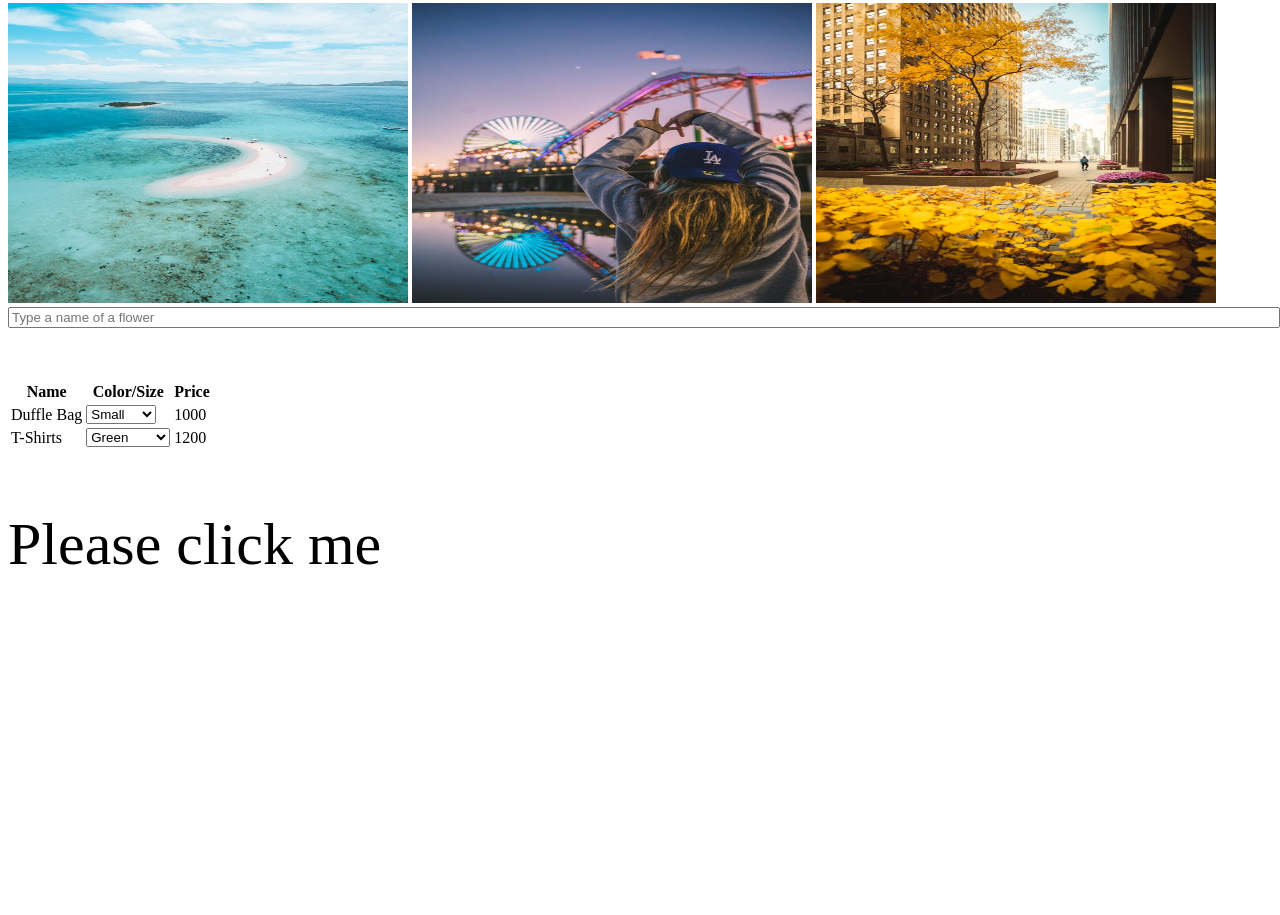
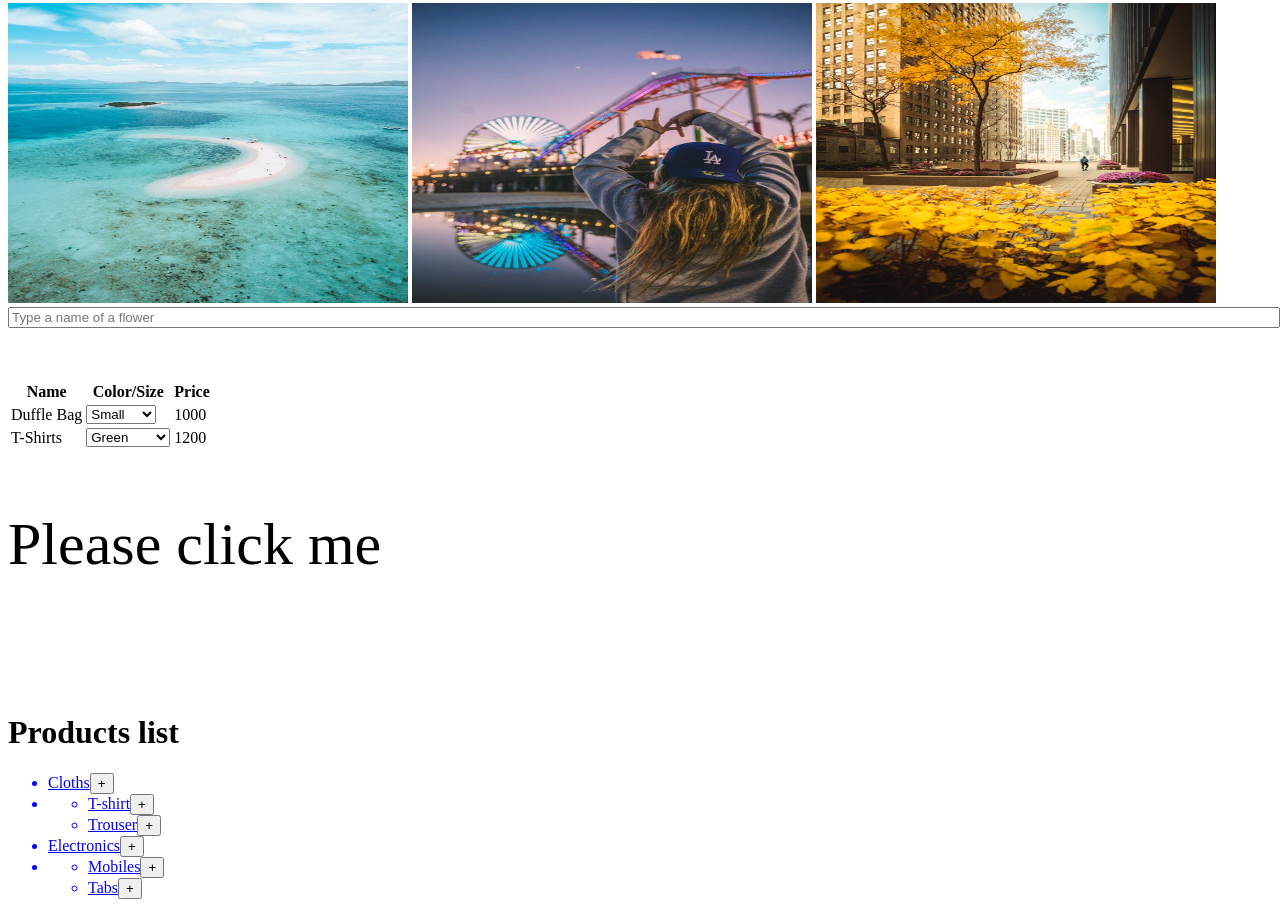
Before and after one commit to Swat0026/jquery-basics, a plain HTML site: page index.html in a window 1280 px wide. Shown: the part 1078-1993 px from the top of the page. Before the commit the page ends 1717 px from the top, so only its background shows below. Drawn offline with nearby package versions, Linux system fonts and the light colour scheme.

Commit message:
made a list inside list

```diff
--- a/index.html
+++ b/index.html
@@ -190,6 +190,29 @@
 
 
       <p id="para" style="font-size: 60px;">Please click me</p>
+
+      <br>
+      <br>
+      <br>
+      <div>
+        <h1>Products list</h1>
+        <ul id="main" style="color: blue;">
+          <li><a href="#">Cloths</a><button id="cloth">+</button></li>
+          <li>
+            <ul id="clothadd" >
+              <li><a style="color: blue;" href="">T-shirt</a><button class="clothtees">+</button> </li>
+              <li><a style="color: blue;" href="">Trouser</a><button class="clothtrous">+</button> </li>
+            </ul>
+          </li>
+          <li><a href="#">Electronics</a><button id="electronics">+</button></li>
+          <li>
+            <ul id="electronicsadd" >
+              <li ><a style="color: blue;" href="">Mobiles</a><button class="electronicsmob">+</button></li>
+              <li><a style="color: blue;" href="">Tabs</a><button class="electronicstabs">+</button></li>
+            </ul>
+          </li>
+        </ul>
+      </div>
 
 
 
```
